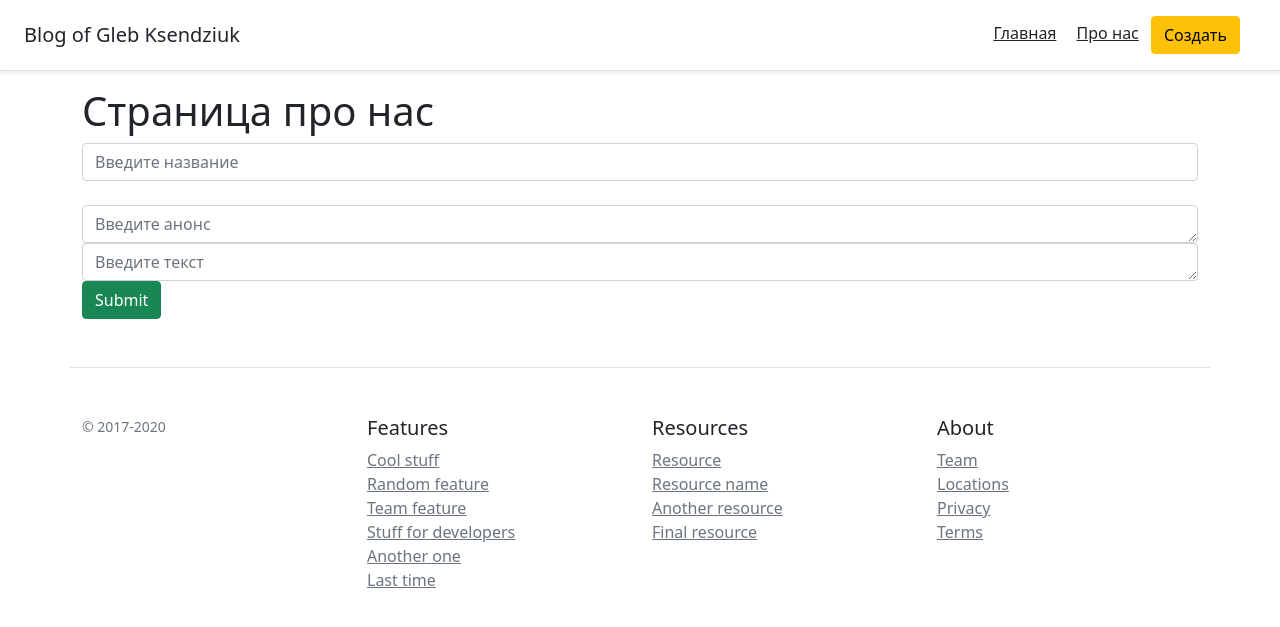
After one commit to ari10000krat/First_blog_with_Flask, a Flask app: page /create-article in a window 1280 px wide. The commit adds this page. Shown: the top 627 px of the page. Run offline with Flask 2, Linux system fonts and the light colour scheme.

Commit message:
Add connection with database from page "create-article.html"

```diff
--- a/app.py
+++ b/app.py
@@ -1,9 +1,11 @@
-from flask import Flask, render_template, url_for
+from flask import Flask, render_template, url_for,request, redirect
 from flask_sqlalchemy import SQLAlchemy
 from datetime import datetime
 
 app = Flask(__name__)
 app.config['SQLALCHEMY_DATABASE_URI'] = 'sqlite:///blog.db'
+app.config['SQLALCHEMY_TRACK_MODIFICATIONS'] = False
+
 db = SQLAlchemy(app)
 
 
@@ -14,9 +16,9 @@ class Article(db.Model):
     text = db.Column(db.Text, nullable=False)
     date = db.Column(db.DateTime, default=datetime.utcnow)
 
-
     def __repr__(self):
         return f'<Article {self.id}>'
+
 
 @app.route('/')
 def index():
@@ -28,9 +30,22 @@ def about():
     return render_template('about.html')
 
 
-@app.route('/user/<string:name>/<int:id>')
-def user(name, id):
-    return f'User page: {name} - {id}'
+@app.route('/create-article', methods=['POST', 'GET'])
+def create_article():
+    if request.method == 'POST':
+        title = request.form['title']
+        intro = request.form['intro']
+        text = request.form['text']
+
+        article = Article(title=title,intro=intro,text=text)
+        try:
+            db.session.add(article)
+            db.session.commit()
+            return redirect('/')
+        except:
+            return 'При добавлении статьи произошла ошибка'
+    else:
+        return render_template('create-article.html')
 
 
 if __name__ == '__main__':
--- a/templates/base.html
+++ b/templates/base.html
@@ -24,6 +24,8 @@
     <nav class="my-2 my-md-0 me-md-3">
         <a class="p-2 text-dark" href="/">Главная</a>
         <a class="p-2 text-dark" href="/about">Про нас</a>
+        <a class="btn btn-warning" href="/create-article">Создать</a>
+
     </nav>
 </header>
 
--- /dev/null
+++ b/templates/create-article.html
@@ -0,0 +1,20 @@
+{% extends 'base.html' %}
+
+{% block title%}
+Добавление статьи
+{% endblock title%}
+
+
+{% block body%}
+<div class="container">
+    <h1>Страница про нас</h1>
+    <form method="post">
+        <input type="text" name="title" id="title" class="form-control" placeholder="Введите название"><br>
+        <textarea name="intro" id="intro" class="form-control" cols="30" rows="1" placeholder="Введите анонс"></textarea>
+        <textarea name="text" id="text" class="form-control" cols="30" rows="1" placeholder="Введите текст"></textarea>
+        <input type="submit" class="btn btn-success"><br>
+
+
+    </form>
+</div>
+{% endblock body%}
```
Also changed, not shown: blog.db. Lines whose indentation alone changed are shown as unchanged.
